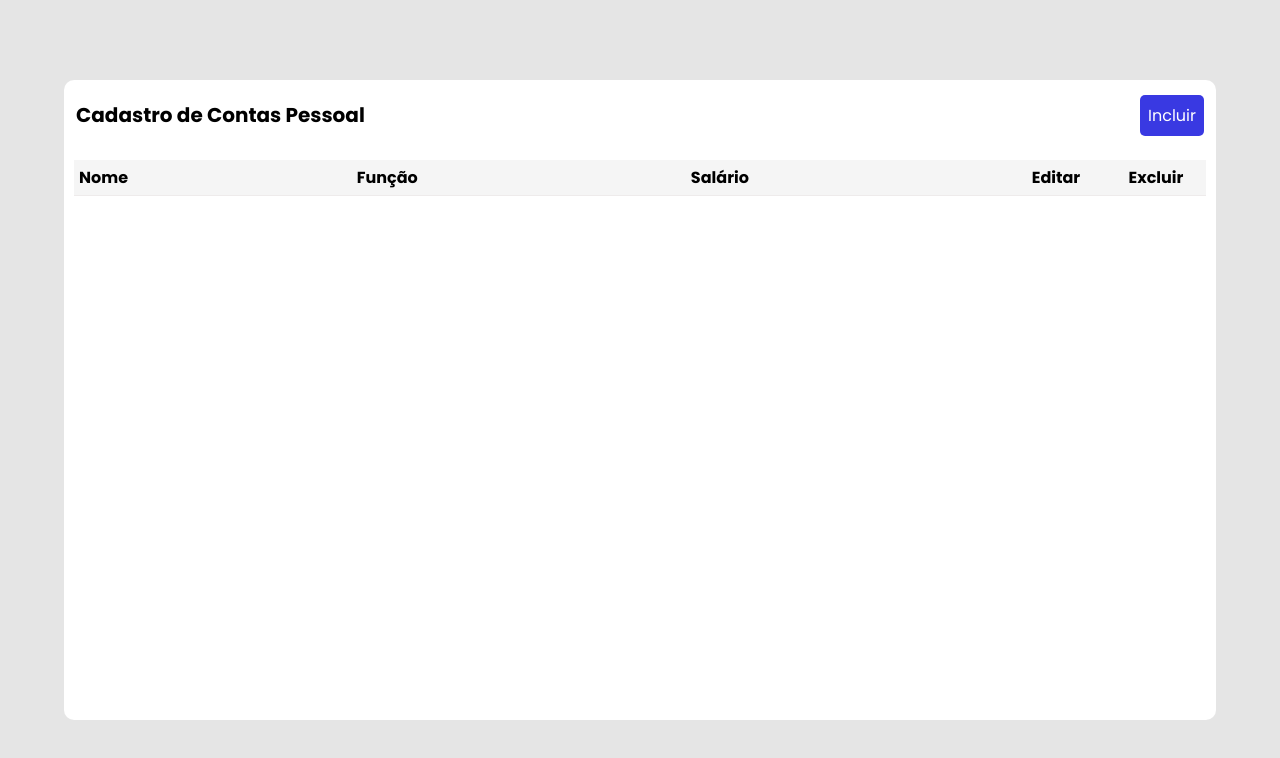
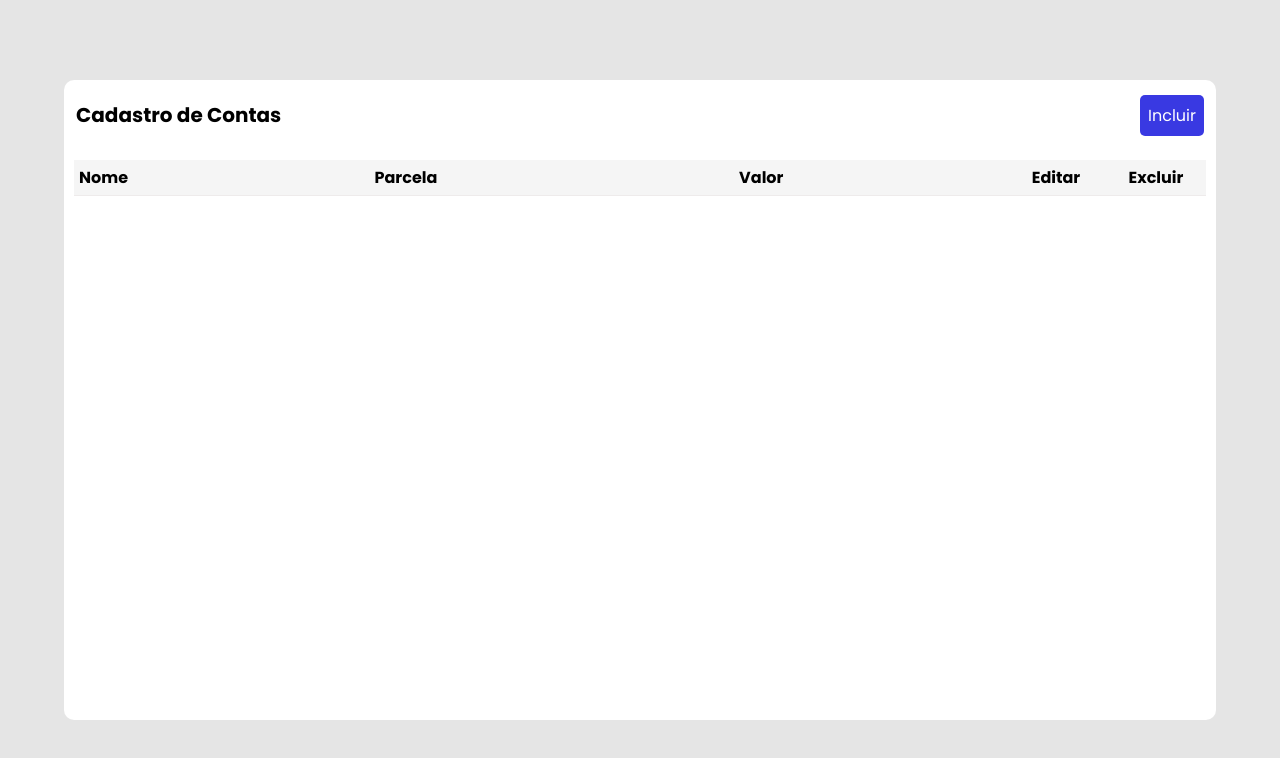
Before and after one commit to wanderson-ss/Contas, a plain HTML site: page index.html in a window 1280 px wide. Drawn offline with nearby package versions, Linux system fonts and the light colour scheme.

Commit message:
Update index.html

```diff
--- a/index.html
+++ b/index.html
@@ -13,7 +13,7 @@
 <body>
   <div class="container">
     <div class="header">
-      <span>Cadastro de Contas Pessoal </span>
+      <span>Cadastro de Contas</span>
       <button onclick="openModal()" id="new">Incluir</i></button>
     </div>
 
@@ -22,8 +22,8 @@
         <thead>
           <tr>
             <th>Nome</th>
-            <th>Função</th>
-            <th>Salário</th>
+            <th>Parcela</th>
+            <th>Valor</th>
             <th class="acao">Editar</th>
             <th class="acao">Excluir</th>
           </tr>
@@ -39,11 +39,11 @@
           <label for="m-nome">Nome</label>
           <input id="m-nome" type="text" required />
 
-          <label for="m-funcao">Função</label>
-          <input id="m-funcao" type="text" required />
+          <label for="m-parcela">Parcela</label>
+          <input id="m-parcela" type="text" required />
 
-          <label for="m-salario">Salário</label>
-          <input id="m-salario" type="number" required />
+          <label for="m-valor">Valor</label>
+          <input id="m-valor" type="number" required />
           <button id="btnSalvar">Salvar</button>
         </form>
       </div>
```
